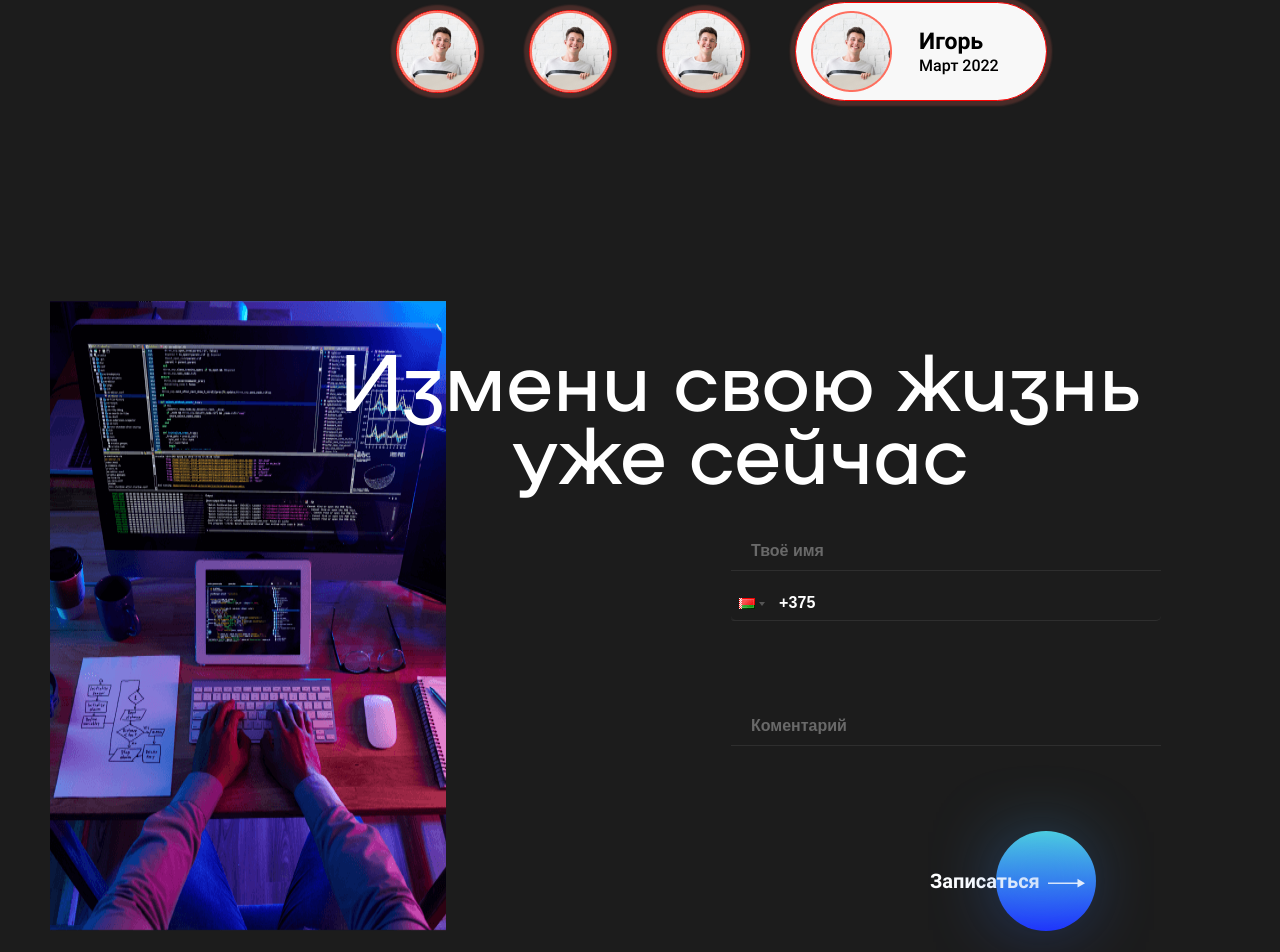
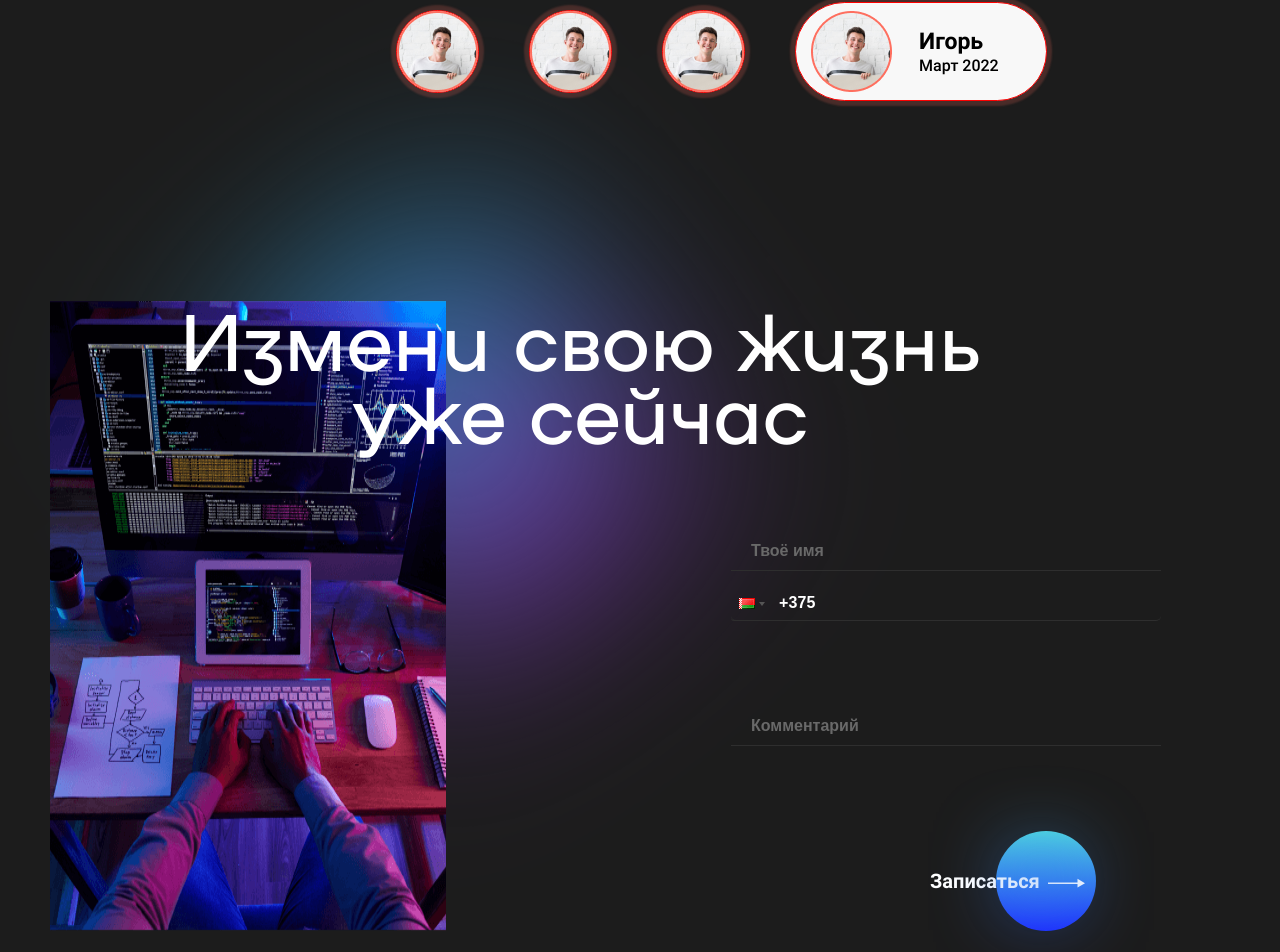
Before and after one commit to AirMous3/station, a React (Create React App) app: page / in a window 1280 px wide. Shown: the part 10350-11302 px from the top of the page. Built offline with nearby package versions, Linux system fonts and the light colour scheme.

Commit message:
fix: fix cherry-picking in main

```diff
--- a/src/components/GetStarted/components.js
+++ b/src/components/GetStarted/components.js
@@ -5,19 +5,19 @@ import { ArticleTitle } from '@/components/Devops/components';
 
 export const Section = styled.section`
   margin-top: 200px;
-  position: relative;
   margin-bottom: 200px;
 `;
 
 export const Article = styled(ArticleTitle)`
   position: absolute;
-  top: 40px;
-  left: 330px;
+  top: 0;
+  left: 120px;
   line-height: 73px;
   text-align: center;
 `;
 
 export const Wrapper = styled.div`
+  position: relative;
   display: flex;
 `;
 
@@ -100,3 +100,15 @@ export const ButtonText = styled.div`
     margin-left: 8px;
   }
 `;
+
+export const BackgroundFlash = styled.div`
+  position: absolute;
+  width: 326px;
+  height: 361px;
+  top: -50px;
+  left: 243px;
+  background: linear-gradient(180deg, #1f95b7 0%, #8123a2 100%);
+  filter: blur(100px);
+  transform: rotate(-38.18deg);
+  z-index: -1;
+`;
--- a/src/components/GetStarted/index.jsx
+++ b/src/components/GetStarted/index.jsx
@@ -30,10 +30,12 @@ export const GetStarted = () => {
   return (
     <S.Section>
       <Container>
-        <S.Article id="getStarted">Измени свою жизнь уже сейчас</S.Article>
+        <S.Wrapper>
+          <S.Article id="getStarted">Измени свою жизнь уже сейчас</S.Article>
 
-        <S.Wrapper>
-          <img src={image} alt="" />
+          <S.BackgroundFlash />
+
+          <img src={image} alt="image" />
 
           <S.GetStartedFormWrapper>
             <S.Input type="text" placeholder="Твоё имя" />
@@ -45,9 +47,10 @@ export const GetStarted = () => {
               value={state}
               onChange={(phone) => setState(phone)}
             />
-            <S.CommentInput type="text" placeholder="Коментарий" />
 
-            <S.Button>
+            <S.CommentInput type="text" placeholder="Комментарий" />
+
+            <S.Button type="submit">
               <S.ButtonText>Записаться</S.ButtonText>
             </S.Button>
           </S.GetStartedFormWrapper>
```
